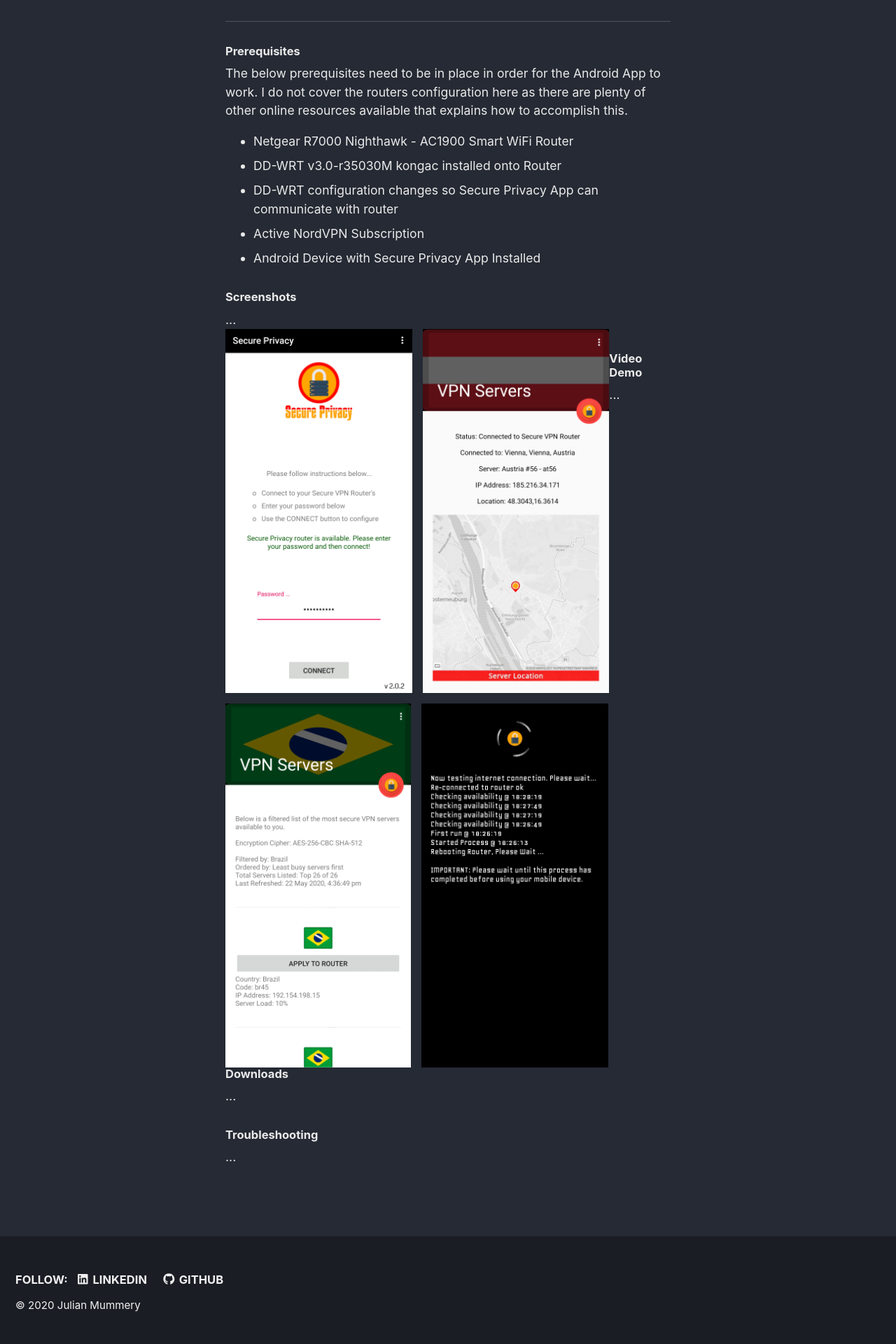
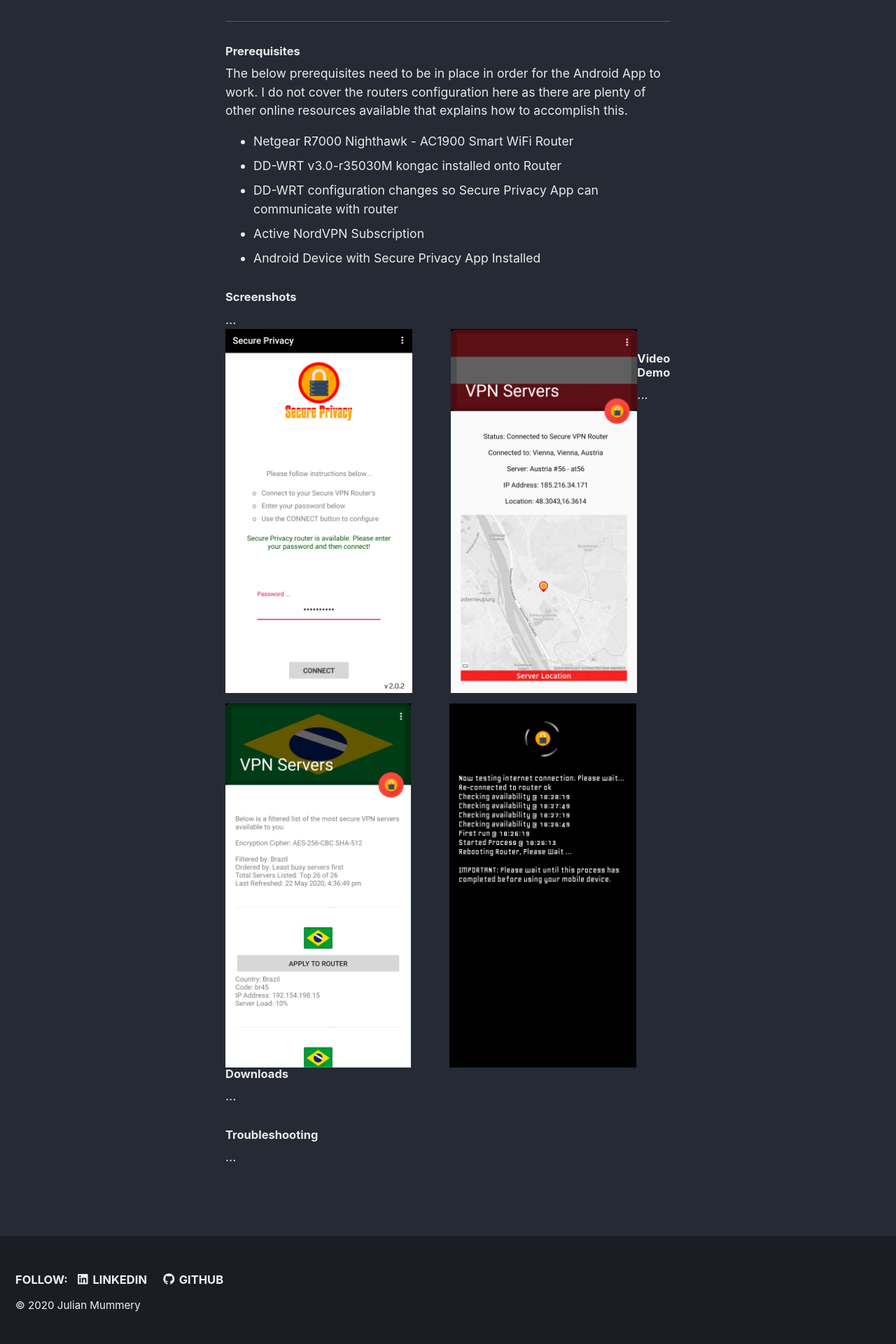
Before and after one commit to julianmummery/julianmummery.github.io, a Jekyll site: the page built from _pages/secureprivacy.md, in a window 1280 px wide. Shown: the part 852-2772 px from the top of the page at 70% size. Built offline with Jekyll 4.4.1, drawn with Linux system fonts in a browser that asks for light colours; nearby versions of some CDN libraries.

Commit message:
Update secureprivacy.md

```diff
--- a/_pages/secureprivacy.md
+++ b/_pages/secureprivacy.md
@@ -43,9 +43,9 @@
 </p>
 
 <div style="float: left;"><img style="height:520px; object-fit: contain;" alt="Secure Privacy Screenshot 1" src="/assets/images/Software-SecurePrivacy-1.png" /></div>
-<div style="float: left; padding-left: 15px;"><img style="height:520px; object-fit: contain;" alt="Secure Privacy Screenshot 2" src="/assets/images/Software-SecurePrivacy-2.png" /></div>
+<div style="float: left; padding-left: 55px;"><img style="height:520px; object-fit: contain;" alt="Secure Privacy Screenshot 2" src="/assets/images/Software-SecurePrivacy-2.png" /></div>
 <div style="float: left; padding-top: 15px;"><img style="height:520px; object-fit: contain;" alt="Secure Privacy Screenshot 3" src="/assets/images/Software-SecurePrivacy-3.png" /></div>
-<div style="float: left; padding-left: 15px; padding-top: 15px;"><img style="height:520px; object-fit: contain;" alt="Secure Privacy Screenshot 4" src="/assets/images/Software-SecurePrivacy-4.png" /></div>
+<div style="float: left; padding-left: 55px; padding-top: 15px;"><img style="height:520px; object-fit: contain;" alt="Secure Privacy Screenshot 4" src="/assets/images/Software-SecurePrivacy-4.png" /></div>
 
 
 <div id="3"></div>
```
